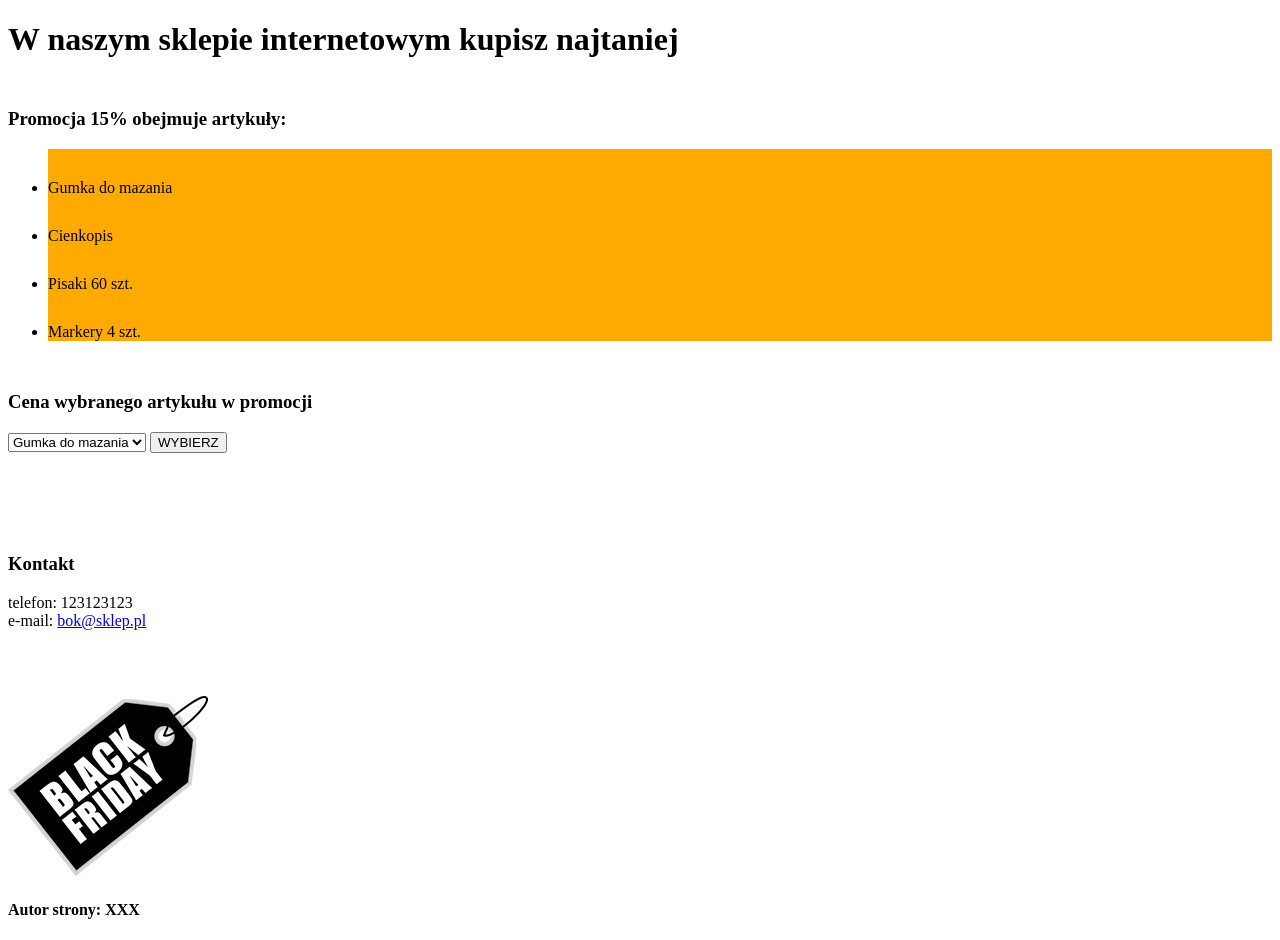
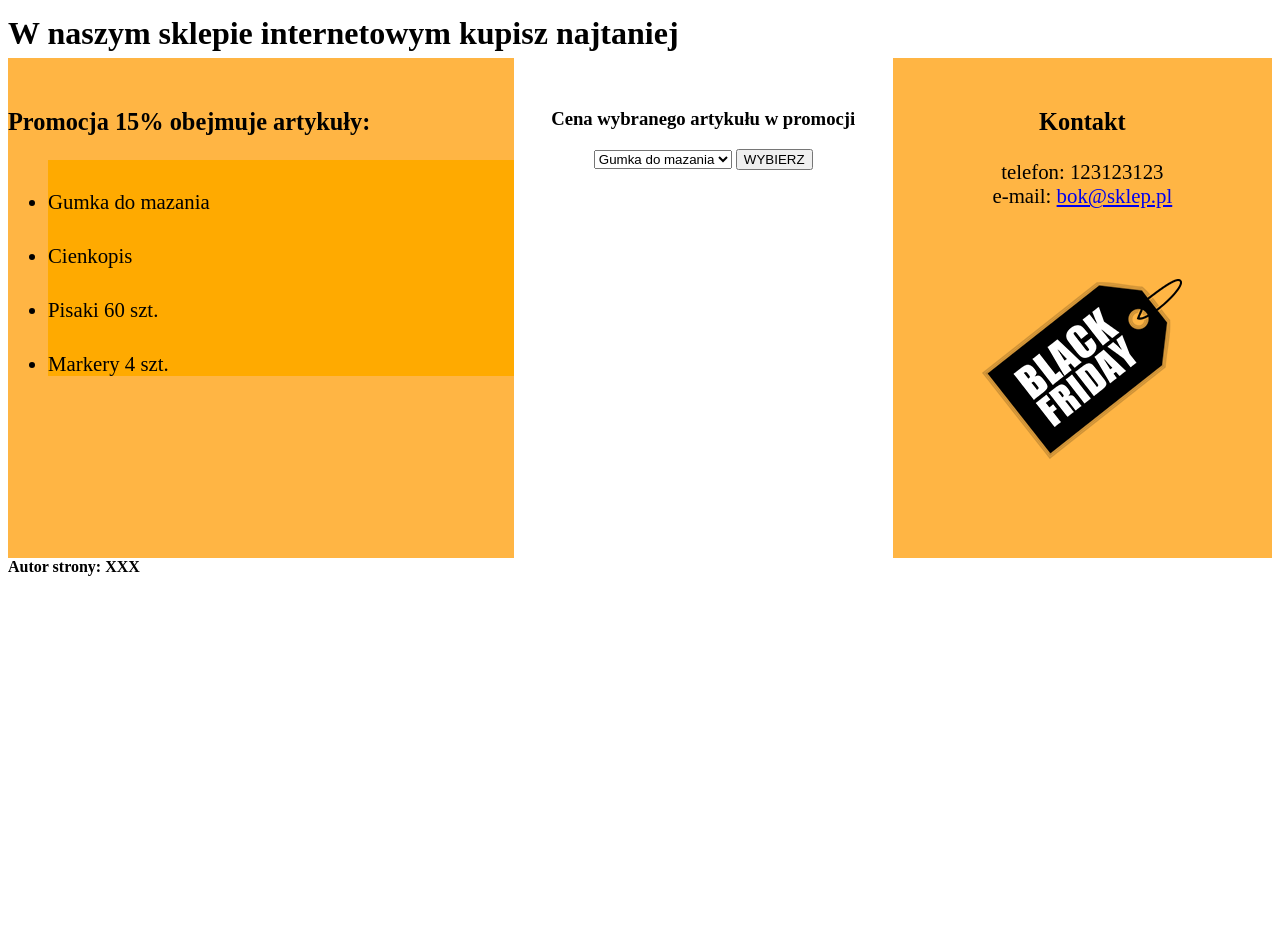
Before and after one commit to MZ-DevCode/school_works, a PHP site: page / in a window 1280 px wide. After the commit the page ends 576 px from the top, so only its background shows below. Run offline with PHP 8.4, Linux system fonts and the light colour scheme; data comes from the database, SQL or seed files in the repository.

Commit message:
minor edits

```diff
--- a/SKLEP/school_version/index.php
+++ b/SKLEP/school_version/index.php
@@ -13,7 +13,7 @@
     <h3>Promocja 15% obejmuje artykuły:</h3>
     <ul>
         <?php
-        $connect = mysqli_connect("localhost", "root", "", "sklep2");
+        $connect = mysqli_connect("localhost", "root", "", "sklep");
 
         $sql1 = "SELECT nazwa FROM towary WHERE promocja = 1";
         $query1 = mysqli_query($connect, $sql1);
--- a/SKLEP/school_version/styl.css
+++ b/SKLEP/school_version/styl.css
@@ -1,11 +1,11 @@
-header, .banner {
+header.baner {
     background-color: #E8C84E;
     height: 50px;
     font-size: 130%;
     text-align: center;
 }
 
-.left-block {
+.lewy {
     background-color: #FFB544;
     height: 500px;
     width: 40%;
@@ -13,15 +13,14 @@ header, .banner {
     float: left;
 }
 
-.center-block {
+.srodkowy {
     height: 500px;
     width: 30%;
     text-align: center;
     float: left;
 }
 
-
-.right-block {
+.prawy {
     background-color: #FFB544;
     height: 500px;
     width: 30%;
@@ -30,7 +29,7 @@ header, .banner {
     float: left;
 }
 
-footer, .footer {
+footer.stopka {
     clear: both;
     background-color: #E8C84E;
     height: 50px;
@@ -50,3 +49,8 @@ img, h3 {
 form {
     margin-bottom: 100px;
 }
+
+h1 {
+    margin: 0;
+    line-height: 50px;
+}
```
